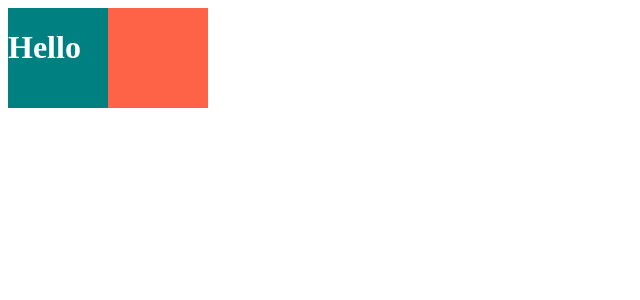
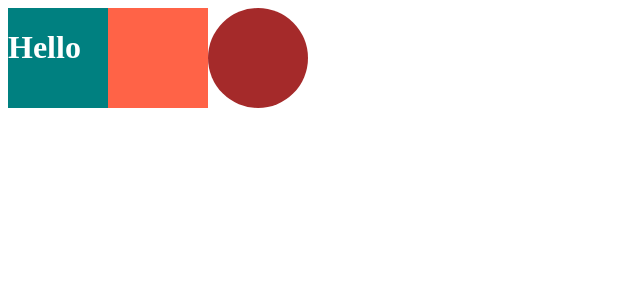
Before and after one commit to comographer/react-masterclass_, a React (Create React App) app: page / in a window 1280 px wide. Shown: the top 300 px of the page, without its empty margins (0-640 px from the left). Built offline with nearby package versions, Linux system fonts and the light colour scheme.

Commit message:
2.2 Adapting and Extending

```diff
--- a/src/App.js
+++ b/src/App.js
@@ -4,15 +4,14 @@ const Father = styled.div`
   display: flex;
 `;
 
-const BoxOne = styled.div`
-  background-color: teal;
+const Box = styled.div`
+  background-color: ${(props) => props.bgColor};
   width: 100px;
   height: 100px;
 `;
-const BoxTwo = styled.div`
-  background-color: tomato;
-  width: 100px;
-  height: 100px;
+
+const Circle = styled(Box)`
+  border-radius: 50%;
 `;
 
 const Text = styled.h1`
@@ -22,10 +21,11 @@ const Text = styled.h1`
 function App() {
   return (
     <Father>
-      <BoxOne>
+      <Box bgColor="teal">
         <Text>Hello</Text>
-      </BoxOne>
-      <BoxTwo></BoxTwo>
+      </Box>
+      <Box bgColor="tomato"></Box>
+      <Circle bgColor="brown"></Circle>
     </Father>
   );
 }
@@ -33,9 +33,23 @@ function App() {
 export default App;
 
 /* 2.1 Our First Styled Component
-npm i styled-components
+npm i styled-components;
 
-const Component = styled.tagName`
-  ***CSS CODE***
-`;
+  const Component = styled.tagName`
+    ***CSS CODE***
+  `;
 */
+
+/* 2.2 Adapting and Extending
+Adapting : styled-components can receive props from components;
+  background-color: ${(props) => props.bgColor};
+
+  <Box bgColor="tomato"></Box>
+
+Extending : we can extend an existing component and add new properties;
+
+  const Circle = styled(Box)`
+    border-radius: 50%;
+  `;
+
+*/
```
